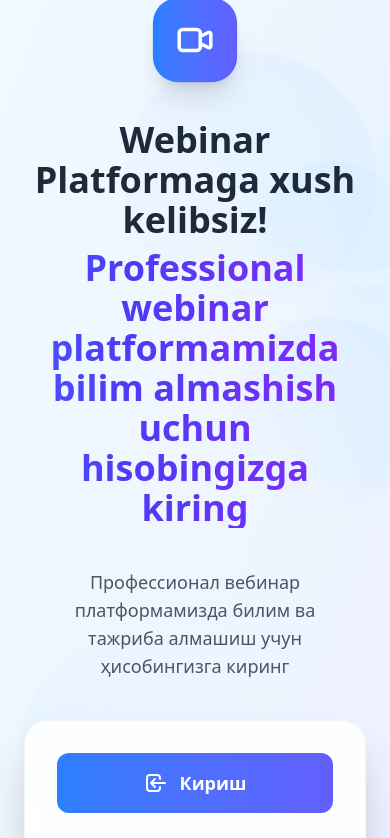
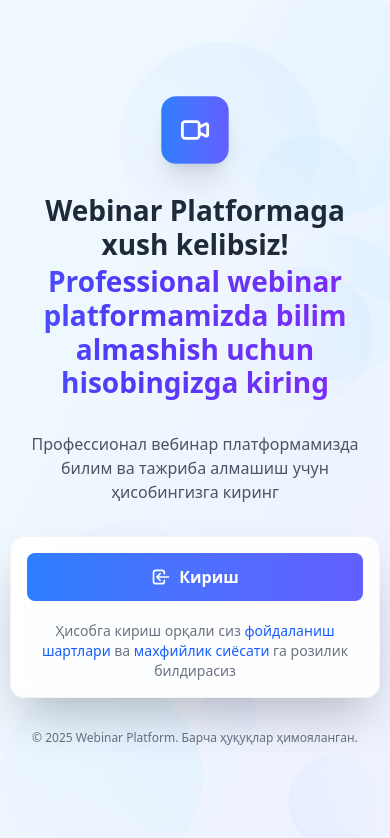
Before and after one commit to Jamshid0306/webinar-test, a React (Vite) app: page / in a window 390 px wide. Shown: the top 838 px of the page. Built offline with nearby package versions, Linux system fonts and the light colour scheme.

Commit message:
fix media

```diff
--- a/src/index.css
+++ b/src/index.css
@@ -1,11 +1,112 @@
 @import "tailwindcss";
 
+@keyframes slide-in {
+  0% {
+    opacity: 0;
+    transform: translateX(50px);
+  }
+  100% {
+    opacity: 1;
+    transform: translateX(0);
+  }
+}
 
-@keyframes slide-in {
-    0% { opacity: 0; transform: translateX(50px); }
-    100% { opacity: 1; transform: translateX(0); }
+.animate-slide-in {
+  animation: slide-in 0.3s ease-out forwards;
+}
+
+@media (max-width: 768px) {
+  .min-h-screen {
+    padding: 10px;
   }
 
-  .animate-slide-in {
-    animation: slide-in 0.3s ease-out forwards;
+  .text-3xl {
+    font-size: 1.75rem;
   }
+
+  .text-2xl {
+    font-size: 1.5rem;
+  }
+
+  .text-xl {
+    font-size: 1.25rem;
+  }
+
+  .text-lg {
+    font-size: 1.125rem;
+  }
+
+  .p-8 {
+    padding: 1.5rem;
+  }
+
+  .p-6 {
+    padding: 1rem;
+  }
+
+  .gap-4 {
+    gap: 0.75rem;
+  }
+
+  .mb-8 {
+    margin-bottom: 1.5rem;
+  }
+
+  .mb-6 {
+    margin-bottom: 1rem;
+  }
+
+  .max-w-xl {
+    max-width: 100%;
+  }
+
+  .grid-cols-2 {
+    grid-template-columns: 1fr;
+  }
+
+  .flex-row {
+    flex-direction: column;
+    gap: 0.75rem;
+  }
+
+  .text-7xl,
+  .text-8xl,
+  .text-9xl {
+    font-size: 3rem;
+    opacity: 0.05;
+  }
+
+  .rounded-3xl {
+    border-radius: 1rem;
+  }
+
+  .rounded-2xl {
+    border-radius: 0.875rem;
+  }
+
+  .px-6 {
+    padding-left: 1rem;
+    padding-right: 1rem;
+  }
+
+  .py-3\.5 {
+    padding-top: 0.75rem;
+    padding-bottom: 0.75rem;
+  }
+
+  .min-h-\[6rem\] {
+    min-height: 4rem;
+  }
+
+  .max-h-60 {
+    max-height: 40vh;
+  }
+
+  .max-h-80 {
+    max-height: 50vh;
+  }
+
+  .absolute.inset-0.z-0 {
+    display: none;
+  }
+}
--- a/src/pages/HomePage.tsx
+++ b/src/pages/HomePage.tsx
@@ -11,13 +11,13 @@ export default function HomePage() {
     navigate("/auth");
   };
 
-  // Floating background circles
+  // Floating background circles - No changes needed here as they are decorative.
   const BackgroundElements = () => {
     const elements: JSX.Element[] = [];
     const colors = ["from-sky-200", "from-blue-200", "from-indigo-200"];
 
     for (let i = 0; i < 10; i++) {
-      const size = Math.random() * 150 + 100;
+      const size = Math.random() * 150 + 50; // Slightly reduced max size for mobile
       const duration = Math.random() * 8 + 6;
       const delay = Math.random() * 3;
       const color = colors[Math.floor(Math.random() * colors.length)];
@@ -33,8 +33,8 @@ export default function HomePage() {
             top: `${Math.random() * 100}%`,
           }}
           animate={{
-            x: [0, Math.random() * 150 - 75],
-            y: [0, Math.random() * 150 - 75],
+            x: [0, Math.random() * 100 - 50],
+            y: [0, Math.random() * 100 - 50],
             scale: [0.8, 1.2, 0.8],
             rotate: [0, 360],
           }}
@@ -53,15 +53,16 @@ export default function HomePage() {
   };
 
   return (
-    <div className="relative min-h-screen w-full overflow-hidden flex items-center justify-center px-6">
+    // Main container optimized for mobile
+    <div className="relative min-h-screen w-full overflow-hidden flex items-center justify-center px-4 sm:px-6">
       {/* Background */}
       <div className="absolute inset-0 bg-gradient-to-br from-sky-50 via-blue-50 to-indigo-50">
         <BackgroundElements />
       </div>
 
-      {/* Content */}
-      <div className="relative z-10 w-full max-w-2xl text-center space-y-10">
-        {/* Logo */}
+      {/* Content wrapper with adjusted spacing for mobile */}
+      <div className="relative z-10 w-full max-w-md text-center space-y-8">
+        {/* Logo with reduced size for mobile */}
         <motion.div
           initial={{ opacity: 0, scale: 0.8 }}
           animate={{ opacity: 1, scale: 1 }}
@@ -75,11 +76,13 @@ export default function HomePage() {
               repeat: Infinity,
               ease: "easeInOut",
             }}
-            className="w-20 h-20 md:w-24 md:h-24 rounded-3xl bg-gradient-to-r from-blue-500 to-indigo-500 flex items-center justify-center shadow-xl"
+            // Smaller logo size and border-radius for mobile
+            className="w-16 h-16 sm:w-20 sm:h-20 rounded-2xl bg-gradient-to-r from-blue-500 to-indigo-500 flex items-center justify-center shadow-xl"
           >
             <svg
               xmlns="http://www.w3.org/2000/svg"
-              className="h-10 w-10 md:h-12 md:w-12 text-white"
+              // Smaller icon size
+              className="h-8 w-8 sm:h-10 text-white"
               fill="none"
               viewBox="0 0 24 24"
               stroke="currentColor"
@@ -97,16 +100,17 @@ export default function HomePage() {
           </motion.div>
         </motion.div>
 
-        {/* Title */}
+        {/* Title with responsive font size */}
         <motion.h1
-          className="text-4xl md:text-5xl font-extrabold text-gray-800"
+          className="text-3xl sm:text-4xl font-extrabold text-gray-800"
           initial={{ opacity: 0, y: -30 }}
           animate={{ opacity: 1, y: 0 }}
           transition={{ duration: 1 }}
         >
           {t("welcome_title", "Вебинар платформасига")}
           <motion.span
-            className="block mt-2 text-transparent bg-clip-text bg-gradient-to-r from-blue-500 via-indigo-600 to-purple-600"
+            // Reduced top margin for a tighter look
+            className="block mt-1 sm:mt-2 text-transparent bg-clip-text bg-gradient-to-r from-blue-500 via-indigo-600 to-purple-600"
             animate={{
               backgroundPosition: ["0% 50%", "100% 50%"],
             }}
@@ -122,8 +126,9 @@ export default function HomePage() {
           </motion.span>
         </motion.h1>
 
+        {/* Description with more appropriate mobile font size */}
         <motion.p
-          className="text-gray-600 text-lg max-w-lg mx-auto px-4"
+          className="text-gray-600 text-base max-w-sm mx-auto"
           initial={{ opacity: 0 }}
           animate={{ opacity: 1 }}
           transition={{ delay: 0.5, duration: 1 }}
@@ -134,13 +139,14 @@ export default function HomePage() {
           )}
         </motion.p>
 
-        {/* Action Card */}
+        {/* Action Card with reduced padding and spacing for mobile */}
         <motion.div
           initial={{ opacity: 0, y: 40 }}
           animate={{ opacity: 1, y: 0 }}
           transition={{ duration: 0.8, delay: 0.3 }}
-          className="bg-white/90 shadow-2xl rounded-3xl p-8 space-y-6 border border-gray-100 backdrop-blur"
+          className="bg-white/90 shadow-2xl rounded-2xl p-6 space-y-5 border border-gray-100 backdrop-blur"
         >
+          {/* Button optimized for mobile tap targets and text size */}
           <motion.button
             whileHover={{
               scale: 1.03,
@@ -149,11 +155,11 @@ export default function HomePage() {
             }}
             whileTap={{ scale: 0.97 }}
             onClick={navigateTo}
-            className="w-full bg-gradient-to-r from-blue-500 via-indigo-500 to-purple-500 bg-[length:200%_200%] text-white py-4 px-6 rounded-xl font-semibold text-lg transition-all duration-500 flex items-center justify-center gap-3"
+            className="w-full bg-gradient-to-r from-blue-500 via-indigo-500 to-purple-500 bg-[length:200%_200%] text-white py-3 px-5 rounded-lg font-semibold text-base sm:text-lg transition-all duration-500 flex items-center justify-center gap-2"
           >
             <svg
               xmlns="http://www.w3.org/2000/svg"
-              className="h-6 w-6"
+              className="h-5 w-5"
               fill="none"
               viewBox="0 0 24 24"
               stroke="currentColor"
@@ -168,6 +174,7 @@ export default function HomePage() {
             {t("login", "Кириш")}
           </motion.button>
 
+          {/* Text is already small, which is good for mobile */}
           <p className="text-sm text-gray-500">
             {t("terms_notice", "Ҳисобга кириш орқали сиз")}{" "}
             <a href="#" className="text-blue-600 hover:underline font-medium">
@@ -186,7 +193,7 @@ export default function HomePage() {
           initial={{ opacity: 0 }}
           animate={{ opacity: 1 }}
           transition={{ delay: 1 }}
-          className="text-gray-500 text-sm"
+          className="text-gray-500 text-xs sm:text-sm"
         >
           © {new Date().getFullYear()} {t("company_name", "Webinar Platform")}.{" "}
           {t("all_rights", "Барча ҳуқуқлар ҳимояланган")}.
```
